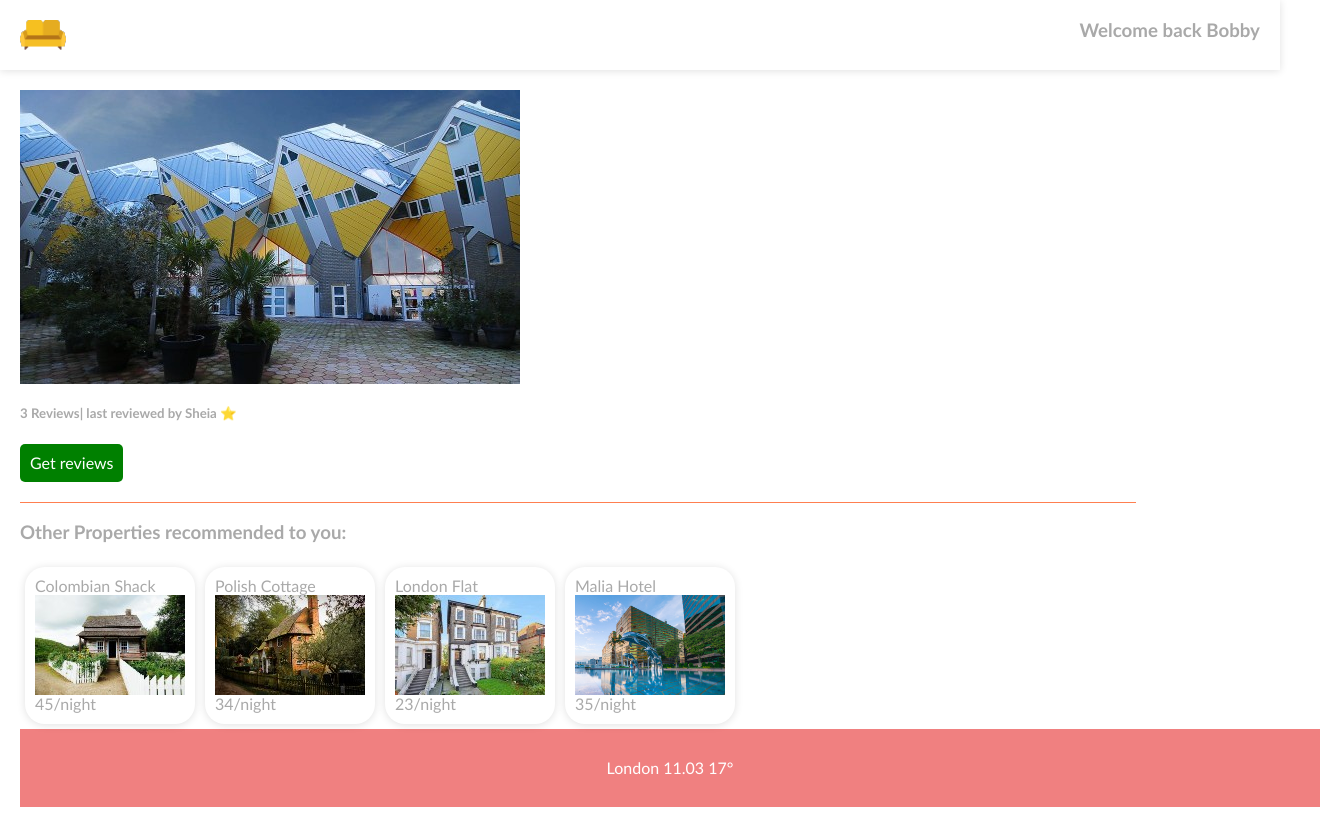
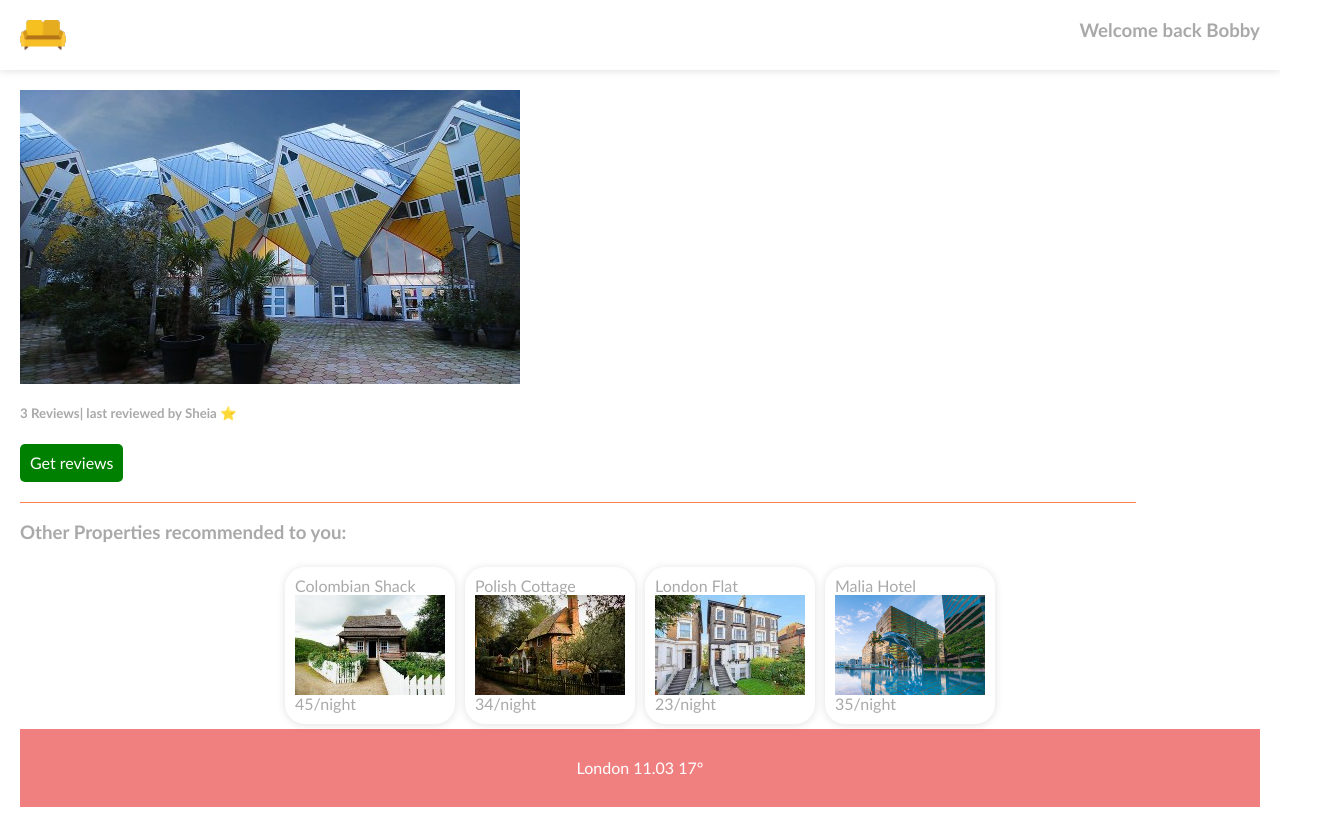
Before and after one commit to Sibulele-Ngada/CS20240144_FTO2407_A2_Sibulele-Ngada_DJS09, a website with bundled scripts: page public/index.html in a window 1280 px wide. Shown: the whole page, 1320 px wide, since content can reach past the window. Built offline with nearby package versions, Linux system fonts and the light colour scheme.

Commit message:
Center property cards

```diff
--- a/public/index.css
+++ b/public/index.css
@@ -36,6 +36,7 @@ body {
 .properties {
   display: flex;
   flex-wrap: wrap;
+  justify-content: center;
 }
 
 .card {
@@ -54,7 +55,7 @@ body {
   width: 100%;
   background-color: lightcoral;
   text-align: center;
-  padding: 30px;
+  padding: 30px 0;
   color: white;
 }
 
@@ -82,5 +83,5 @@ button {
 }
 
 button:hover {
-  background-color: darkgoldenrod;
+  background-color: goldenrod;
 }
```
